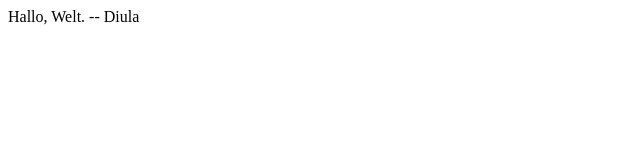
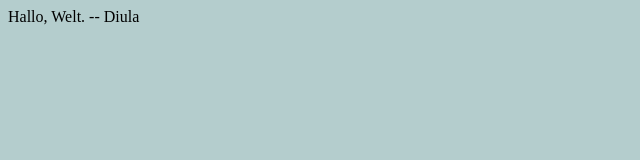
Before and after one commit to Diula/Diula.github.io, a plain HTML site: page index.html in a window 1280 px wide. Shown: the whole page, without its empty margins (0-640 px from the left). Drawn offline with Linux system fonts and the light colour scheme.

Commit message:
Update index.html

```diff
--- a/index.html
+++ b/index.html
@@ -1,4 +1,8 @@
 <html>
+  <style>
+   body {
+     background-color: #B4CDCD;
+  </style>
   <body>
 Hallo, Welt.
 
```
